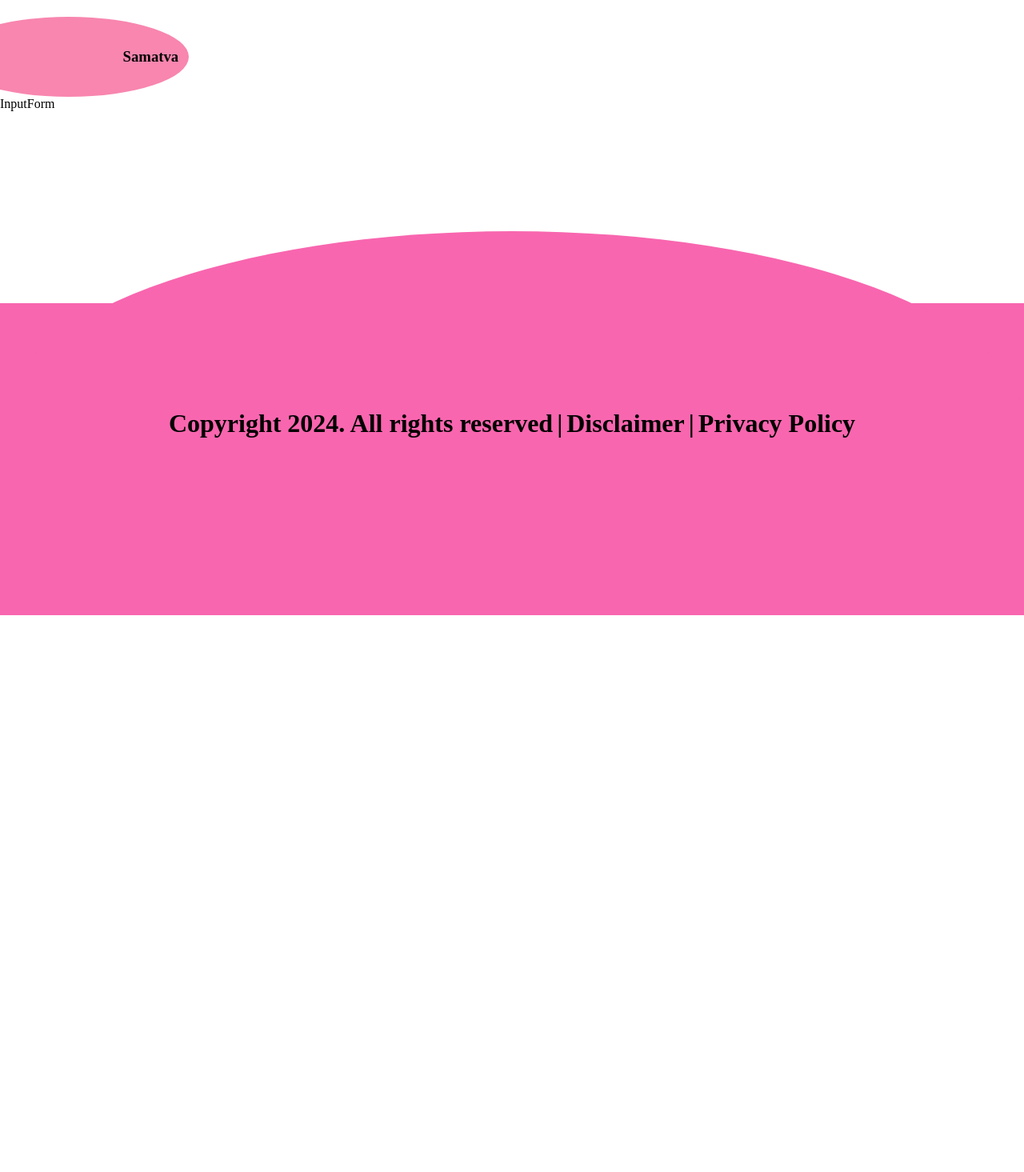
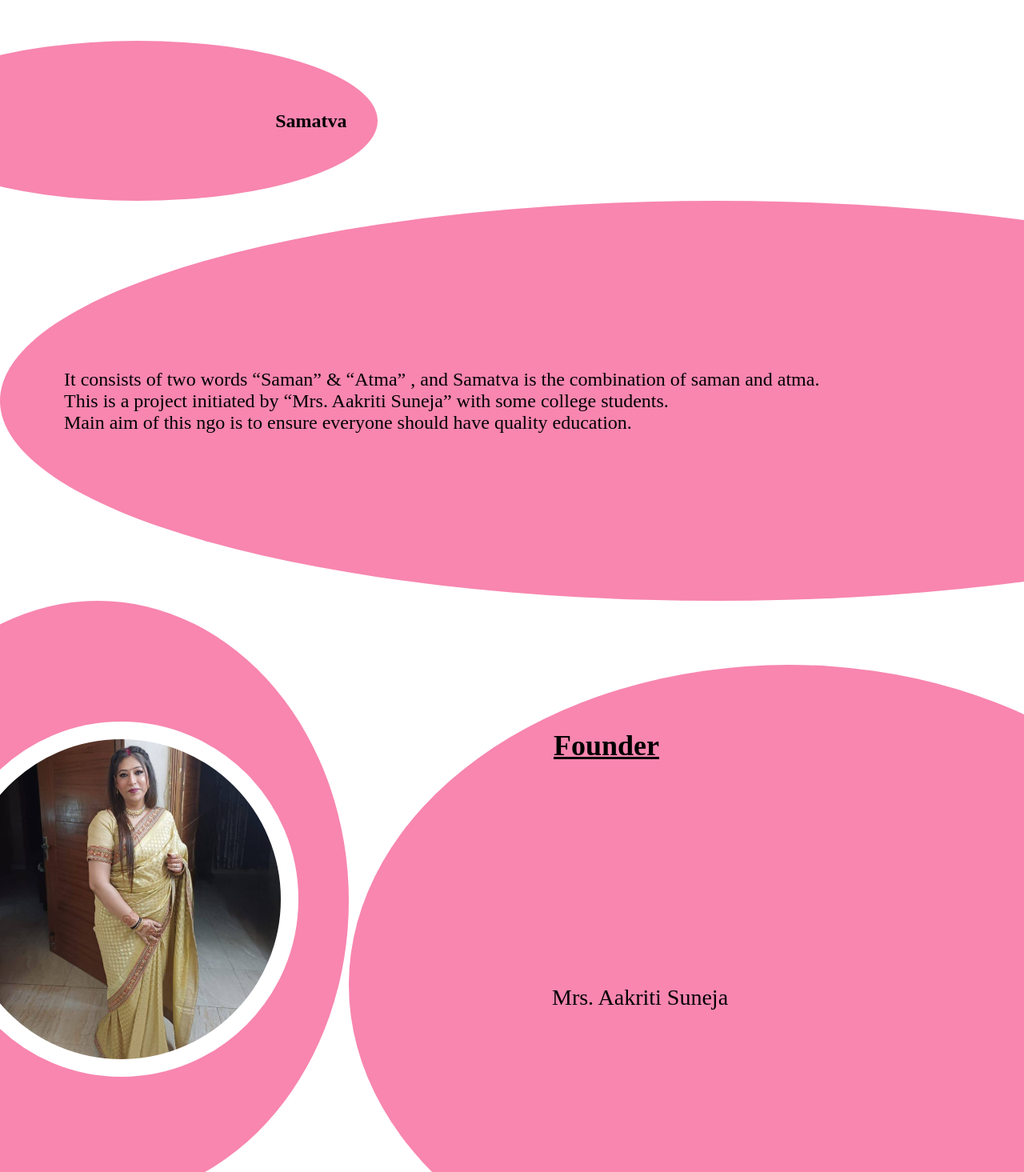
Before and after one commit to AryanBabber/HackIndia-Spark-3-ImpactChain, a React (Create React App) app: page /about-us in a window 1280 px wide. Shown: the part 805-2270 px from the top of the page at 80% size. Before the commit the page ends 1574 px from the top, so only its background shows below. Built offline with nearby package versions, Linux system fonts and the light colour scheme.

Commit message:
start of day 1

```diff
--- a/src/App.jsx
+++ b/src/App.jsx
@@ -6,6 +6,7 @@ import Home from "./routes/home/Home";
 import Footer from "./components/footer/Footer";
 import FooterHelpers from "./components/footerHelpers/FooterHelpers";
 import About from "./routes/about/About";
+import Activities from "./routes/activities/Activities";
 
 const App = () => {
     return (
@@ -14,9 +15,16 @@ const App = () => {
                 <Route path="/" element={<Hero />}>
                     <Route path="/" element={<Footer />}>
                         <Route index element={<Home />} />
-                        <Route path="/about-us" element={<About/>} />
-                        <Route path="/disclaimer" element={<FooterHelpers name="Disclaimer"/>}/>
-                        <Route path="/privacy-policy" element={<FooterHelpers name="Privacy-Policy"/>}/>
+                        <Route path="/activities" element={<Activities />} />
+                        <Route path="/about-us" element={<About />} />
+                        <Route
+                            path="/disclaimer"
+                            element={<FooterHelpers name="Disclaimer" />}
+                        />
+                        <Route
+                            path="/privacy-policy"
+                            element={<FooterHelpers name="Privacy-Policy" />}
+                        />
                     </Route>
                 </Route>
             </Routes>
--- a/src/app.css
+++ b/src/app.css
@@ -2,4 +2,5 @@
     margin: 0;
     padding: 0;
     box-sizing: border-box;
+    overflow-x: hidden;
 }
--- a/src/components/directory/Directory.jsx
+++ b/src/components/directory/Directory.jsx
@@ -8,7 +8,7 @@ import { Link } from "react-router-dom";
 const Directory = () => {
     return (
         <div className="directory-container">
-            <Link to="/" className="sub-container">
+            <Link to="/activities   " className="sub-container">
                 <DirectoryImage1 className="directory-image" />
                 <div className="sub-dir-container">
                     <p className="content">ACTIVITIES</p>
--- a/src/components/directory/directory.css
+++ b/src/components/directory/directory.css
@@ -18,6 +18,7 @@
     background-color: #f886af;
     cursor: pointer;
     text-decoration: none;
+    overflow: visible;
 }
 
 .d2 {
@@ -35,22 +36,22 @@
 .sub-dir-container {
     position: relative;
     /* overflow: hidden; */
-    height: 150px;
-    width: 200px;
+    height: 200px;
+    width: 250px;
     background-color: #f886af;
     border-radius: 5px 87px 5px 176px;
     top: -352px;
-    right: -162px;
+    right: -112px;
     display: flex;
     align-items: center;
     justify-content: center;
+    text-wrap: wrap;
+    /* padding-left: -4vw; */
 }
 
 .content {
-    font-size: 20px;
     font-weight: 500;
     color: #000;
-    /* text-decoration: none; */
 }
 
 .no-img {
--- a/src/components/footer/Footer.jsx
+++ b/src/components/footer/Footer.jsx
@@ -8,7 +8,7 @@ const Footer = () => {
         <Fragment>
             <Outlet />
             <div className="footer-container">
-                <div className="footer-head"></div>
+                {/* <div className="footer-head"></div> */}
                 <h1 className="footer-header">
                     <span>Copyright 2024. All rights reserved</span>|
                     <Link to="/disclaimer">Disclaimer</Link>|
--- a/src/components/footer/footer.css
+++ b/src/components/footer/footer.css
@@ -1,30 +1,32 @@
 .footer-container {
     background-color: #f866af;
     width: 100vw;
-    height: 300px;
+    height: 500px;
+    border-radius: 50%  50% 0 0;
     /* position: relative; */
-    overflow-anchor: hidden;
+    /* overflow-anchor: hidden; */
     display: flex;
     justify-content: center;
     align-items: center;
     margin-top: 15rem;
+    overflow-y: visible;
 }
 
-.footer-head {
-    /* position: absolute; */
+/* .footer-head {
     background-color: inherit;
     height: 60vh;
     width: 100%;
-    /* z-index: 1; */
     border-radius: 50% 50% 0 0;
+    background-color: black;
     bottom: 10px;
-}
+    margin-bottom: 200px;
+} */
 
 .footer-header {
     /* color: #fff; */
     /* text-align: center; */
-    position: absolute;
     z-index: 2;
+    margin-top: 10vh;
 }
 
 .footer-header * {
--- a/src/components/form/InputForm.jsx
+++ b/src/components/form/InputForm.jsx
@@ -1,9 +1,15 @@
-import React from 'react'
+import { useState } from "react";
 
 const InputForm = () => {
-  return (
-    <div>InputForm</div>
-  )
-}
+    const handleSubmit = (e) => {
+        e.preventDefault();
+    };
 
-export default InputForm
+    return (
+        <form onSubmit={handleSubmit}>
+            <div className=""></div>
+        </form>
+    );
+};
+
+export default InputForm;
--- a/src/components/mainnav/MainNav.jsx
+++ b/src/components/mainnav/MainNav.jsx
@@ -7,7 +7,7 @@ const MainNav = () => {
     return (
         <Fragment>
             <div className="main-nav">
-                <MainLogo className="logo" />
+                <Link to="/"><MainLogo className="logo" /></Link>
                 <ul className="nav">
                     <Link to="/activities">Activities</Link>
                     <Link to="/services">Services</Link>
--- a/src/components/overview/Overview.jsx
+++ b/src/components/overview/Overview.jsx
@@ -1,19 +1,54 @@
-import React from 'react'
-import "./overview.css"
+import React from "react";
+import "./overview.css";
+import {ReactComponent as FounderImg} from "../../assets/Founder.svg"
 
 const Overview = () => {
-  return (
-    <div className='overview-container'>
-        <h1 className='overview'><span>About us</span></h1>
-        <div className="overview-head">
-            <div className="name-block">
-                <h3 className="name">
-                    Samatva
-                </h3>
+    return (
+        <div className="overview-container">
+            <h1 className="overview">
+                <span>About us</span>
+            </h1>
+            <div className="overview-head">
+                <div className="name-block">
+                    <h3 className="name">Samatva</h3>
+                </div>
+
+                <div className="overview-content-container">
+                    <div className="overview-content">
+                        <div className="content">
+                            <p>
+                                It consists of two words “Saman” & “Atma” , and
+                                Samatva is the combination of saman and atma.
+                            </p>
+
+                            <p>
+                                This is a project initiated by “Mrs. Aakriti
+                                Suneja” with some college students.
+                            </p>
+                            <p>
+                                Main aim of this ngo is to ensure everyone
+                                should have quality education.
+                            </p>
+                        </div>
+                    </div>
+                </div>
+
+                <div className="overview-founder-container">
+                    <div className="founder-img-container">
+                        <div className="founder-img">
+                            <FounderImg />
+                        </div>
+                    </div>
+                    <div className="founder-desc-container">
+                        <div className="founder-desc">
+                            <h1>Founder</h1>
+                            <p>Mrs. Aakriti Suneja</p>
+                        </div>
+                    </div>
+                </div>
             </div>
         </div>
-    </div>
-  )
-}
+    );
+};
 
-export default Overview
+export default Overview;
--- a/src/components/overview/overview.css
+++ b/src/components/overview/overview.css
@@ -1,11 +1,8 @@
-.overview-container {
-
-}
-
 .overview {
     font-size: 48px;
     text-align: center;
-    margin: 40px 0;
+    margin: 40px 0 30px 0;
+    overflow: visible;
 }
 
 .overview span {
@@ -16,20 +13,94 @@
 
 .name-block {
     display: flex;
-    margin-left: -5vw;
     justify-content: right;
     align-items: center;
     background-color: #f886af;
-    width: 300px;
-    height: 100px;
+    width: 600px;
+    height: 200px;
     border-radius: 100%;
+    margin: 5vh 0 0 -10vw;
 }
 
 .name {
-
-    margin-right: 1vw;
+    margin-right: 3vw;
+    font-size: 24px;
 }
 
-.overview-head {
+.overview-content-container {
+    width: 100vw;
+    height: 500px;
+    display: flex;
+    justify-content: right;
+    align-items: center;
+}
+
+.overview-content {
+    background-color: #f886af;
+    width: 2000px;
+    height: 500px;
+    border-radius: 100%;
+    display: flex;
+    justify-content: left;
+    align-items: center;
+    margin-right: -40vw;
+}
+
+.content {
+    margin-left: 5rem;
+    font-size: 24px;
+}
+
+.overview-founder-container {
+    width: 100vw;
+    height: 1100px;
+    display: flex;
+    gap: -10rem;
+}
+
+.founder-img-container {
+    width: 1000px;
+    height: 750px;
+    border-radius: 50%;
+    background-color: #f886af;
+    display: flex;
+    justify-content: right;
+    align-items: center;
+    margin-left: -15vw;
+}
+
+.founder-img {
+    margin-right: 10%;
+}
+
+.founder-desc-container {
+    background-color: #f886af;
+    width: 1600px;
+    height: 800px;
+    border-radius: 100%;
+    margin-right: -20vw;
+    margin-top: 10vh;
+    display: flex;
+    justify-content: left;
+    align-items: center;
+    padding-left: 20vw;
+    position: relative;
 
 }
+
+.founder-desc {
+    color: black;
+}
+
+.founder-desc h1 {
+    font-size: 36px;
+    text-decoration: underline;
+    position: absolute;
+    top: 10vh;
+}
+
+.founder-desc p {
+    position: absolute;
+    font-size: 28px;
+    margin-left: -2px;
+}
--- a/src/components/prenav/PreNav.jsx
+++ b/src/components/prenav/PreNav.jsx
@@ -11,7 +11,7 @@ const PreNav = () => {
             <div className="socials">
                 <h3 className="socials-email">
                     <MailImage className="mail-icon" />
-                    <span>thesamatva@gmail.com</span>
+                    <span>thesamatva13@gmail.com</span>
                 </h3>
                 <div className="social-icons">
                     <FacebookImage className="facebook" />
--- /dev/null
+++ b/src/routes/activities/Activities.jsx
@@ -0,0 +1,9 @@
+import React from 'react'
+
+const Activities = () => {
+  return (
+    <div>Activities</div>
+  )
+}
+
+export default Activities
```
Also changed, not shown: src/assets/Founder.svg (added).
